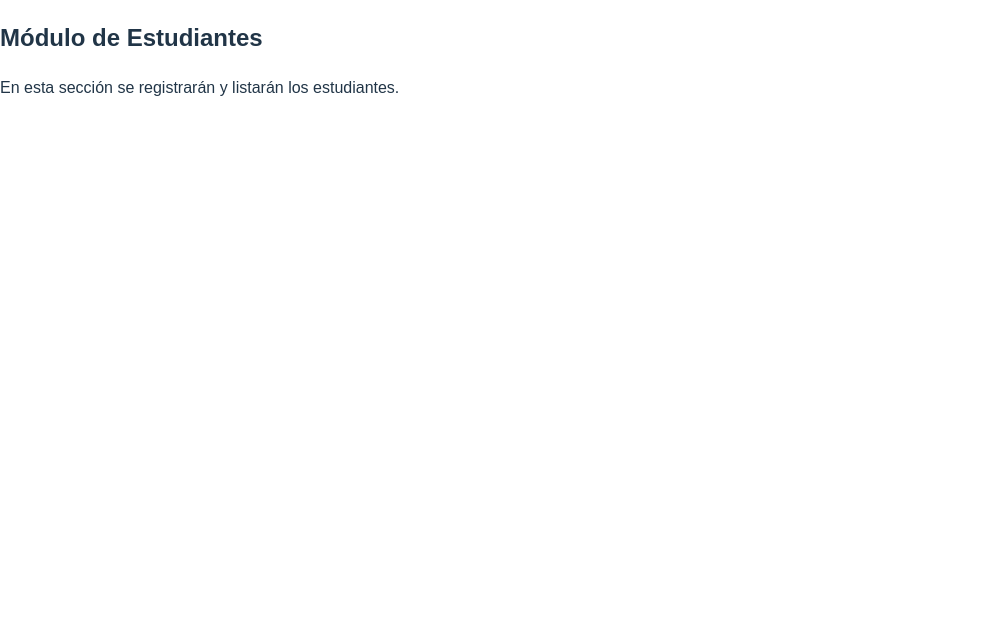
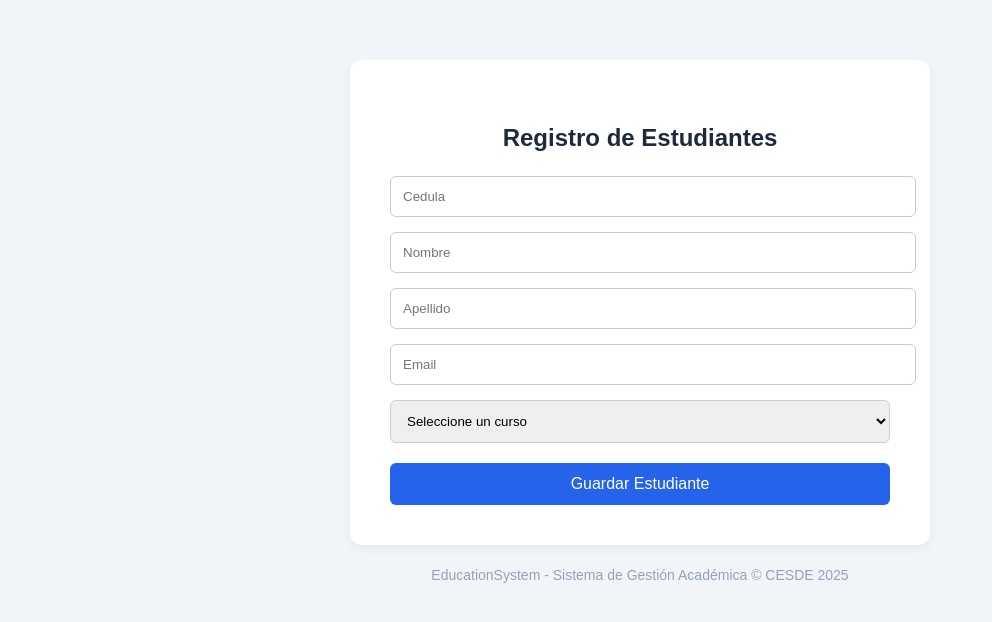
Before and after one commit to agaviria-projects/ProyectoIntegrador-Desarrollo-Frontend, a React (Vite) app: page /estudiantes in a window 1280 px wide. Shown: the top 622 px of the page, without its empty margins (0-992 px from the left). Built offline with nearby package versions, Linux system fonts and the light colour scheme; sample sign-in values are in the browser's storage.

Commit message:
Se crea el formulario para estudiantes

```diff
--- a/src/index.css
+++ b/src/index.css
@@ -73,3 +73,7 @@ html, body, #root {
   height: 100%;
   font-family: Arial, sans-serif;
 }
+
+body {
+  background-color: #f1f5f9;
+}
--- a/src/pages/Estudiantes.jsx
+++ b/src/pages/Estudiantes.jsx
@@ -1,8 +1,107 @@
+import { useState } from "react";
+
 function Estudiantes() {
+  const [formData, setFormData] = useState({
+    cedula: "",
+    nombre: "",
+    apellido: "",
+    email: "",
+    cursoId: ""
+  });
+
+  const handleChange = (e) => {
+    setFormData({ ...formData, [e.target.name]: e.target.value });
+  };
+
+  const handleSubmit = (e) => {
+    e.preventDefault();
+    console.log("Datos del formulario:", formData);
+    // Aquí luego se conecta con el backend
+  };
+
   return (
-    <div>
-      <h2>Módulo de Estudiantes</h2>
-      <p>En esta sección se registrarán y listarán los estudiantes.</p>
+    <div style={{
+      backgroundColor: "#f1f5f9",
+      paddingTop: "60px",
+      paddingBottom: "40px",
+      display: "flex",
+      flexDirection: "column",
+      alignItems: "center"
+    }}>
+      <div style={{
+        width: "100%",
+        maxWidth: "500px",
+        padding: "40px",
+        backgroundColor: "#ffffff",
+        borderRadius: "12px",
+        boxShadow: "0 4px 10px rgba(0,0,0,0.05)"
+      }}>
+        <h2 style={{ marginBottom: "20px", textAlign: "center", color: "#1e293b" }}>
+          Registro de Estudiantes
+        </h2>
+
+        <form onSubmit={handleSubmit}>
+          {["cedula", "nombre", "apellido", "email"].map((field) => (
+            <input
+              key={field}
+              name={field}
+              type="text"
+              placeholder={field.charAt(0).toUpperCase() + field.slice(1)}
+              value={formData[field]}
+              onChange={handleChange}
+              required
+              style={{
+                width: "100%",
+                padding: "12px",
+                marginBottom: "15px",
+                borderRadius: "6px",
+                border: "1px solid #ccc"
+              }}
+            />
+          ))}
+
+          <select
+            name="cursoId"
+            value={formData.cursoId}
+            onChange={handleChange}
+            required
+            style={{
+              width: "100%",
+              padding: "12px",
+              marginBottom: "20px",
+              borderRadius: "6px",
+              border: "1px solid #ccc"
+            }}
+          >
+            <option value="">Seleccione un curso</option>
+            <option value="1">Matemáticas</option>
+            <option value="2">Lenguaje</option>
+          </select>
+
+          <button type="submit" style={{
+            width: "100%",
+            padding: "12px",
+            backgroundColor: "#2563eb",
+            color: "#fff",
+            border: "none",
+            borderRadius: "6px",
+            fontSize: "16px",
+            cursor: "pointer"
+          }}>
+            Guardar Estudiante
+          </button>
+        </form>
+      </div>
+
+      {/* Pie de página afuera del formulario */}
+      <p style={{
+        marginTop: "20px",
+        fontSize: "14px",
+        color: "#94a3b8",
+        textAlign: "center"
+      }}>
+        EducationSystem - Sistema de Gestión Académica © CESDE 2025
+      </p>
     </div>
   );
 }
```
